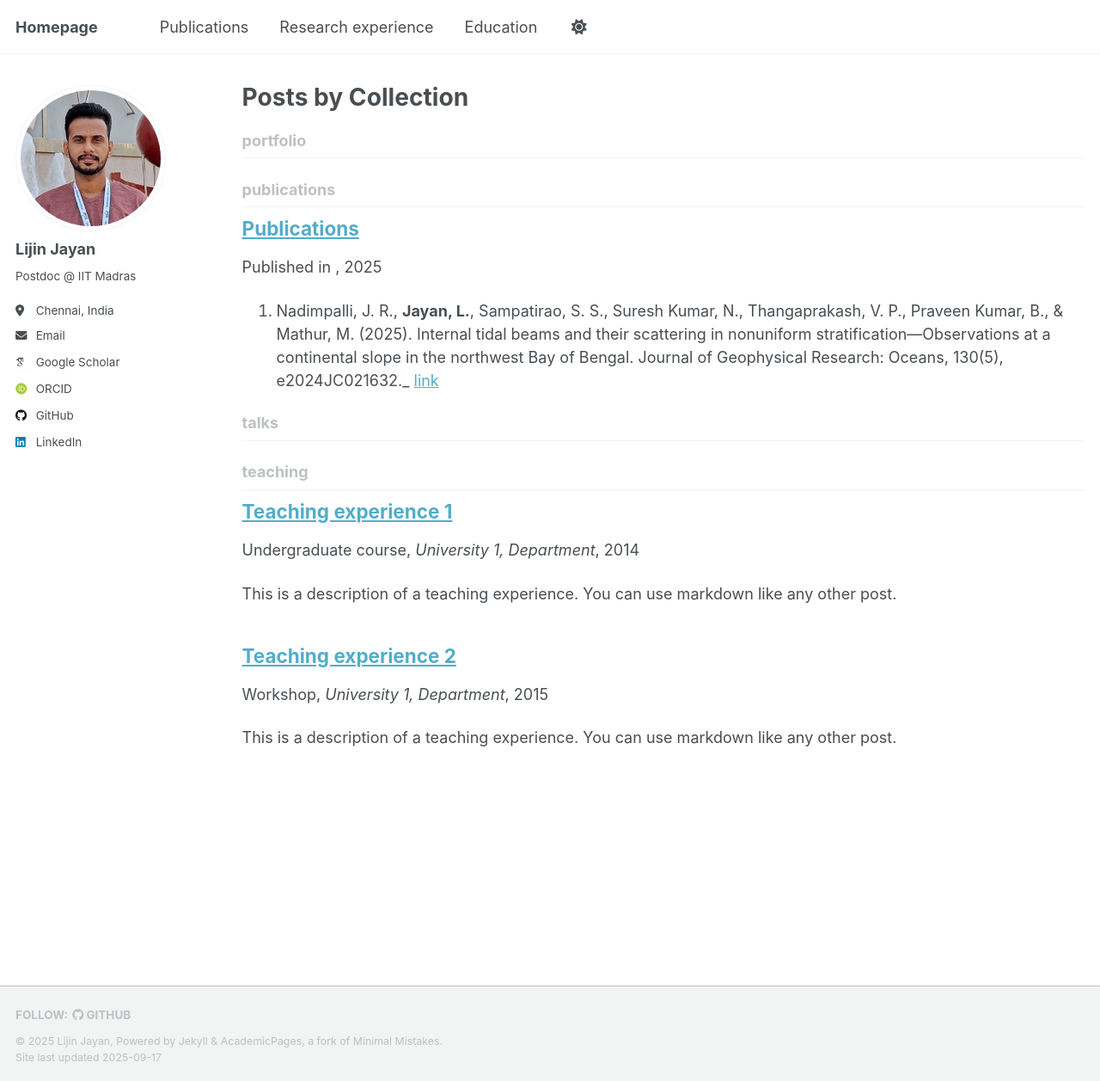
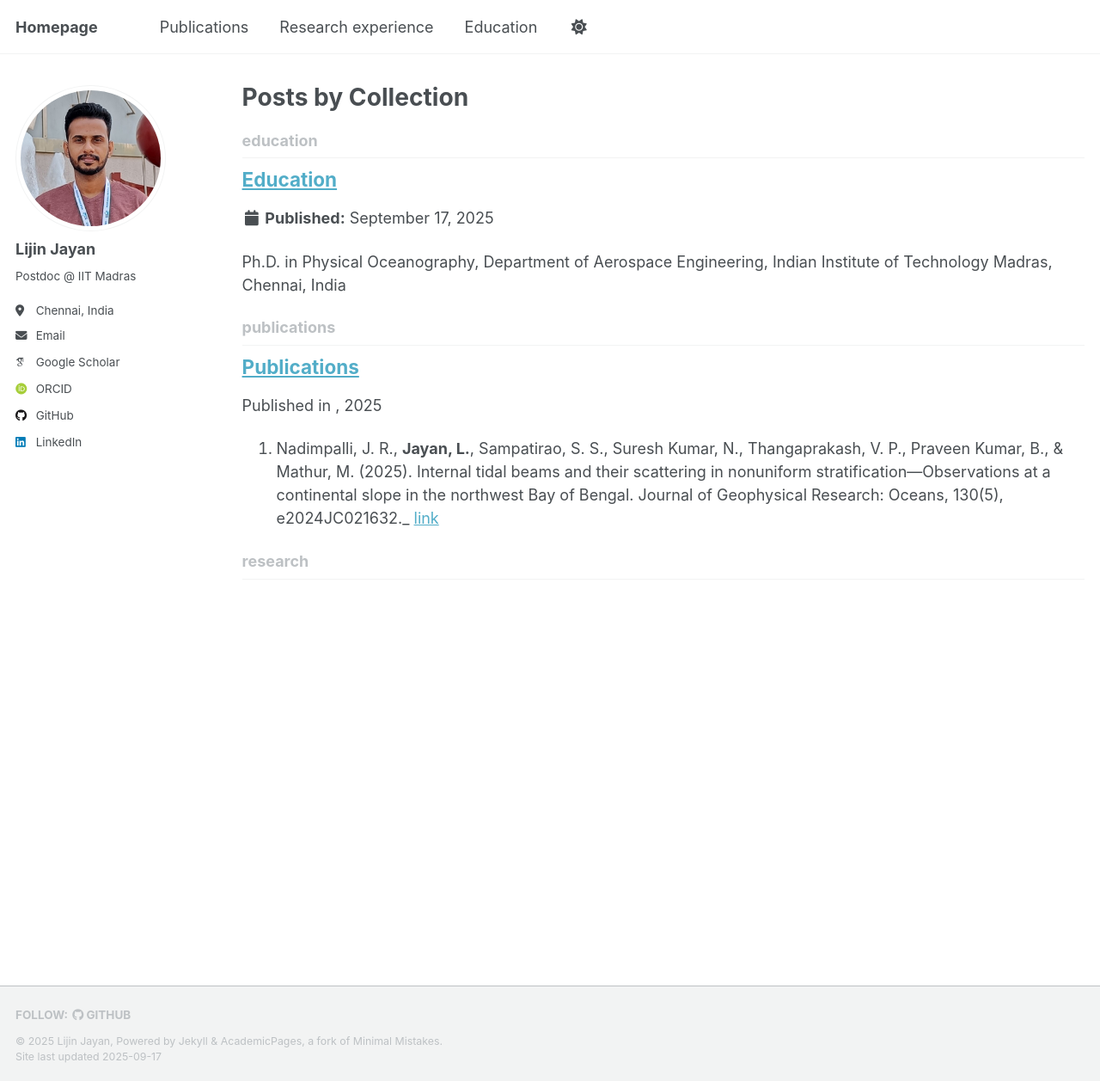
Before and after one commit to ljayan/ljayan.github.io, a Jekyll site: the page built from _pages/collection-archive.html, in a window 1280 px wide and 1257 px high. Shown: the whole window at 86% size. Built offline with Jekyll 4.4.1, drawn with Linux system fonts in a browser that asks for light colours; some web fonts are replaced; part of the change alters nothing that is shown.

Commit message:
Update _config.yml

```diff
--- a/_config.yml
+++ b/_config.yml
@@ -218,16 +218,13 @@ kramdown:
 
 # These settings control the types of collections used by the template
 collections:
-  teaching:
-    output: true
-    permalink: /:collection/:path/
   publications:
     output: true
     permalink: /:collection/:path/
-  portfolio:
+  research:
     output: true
     permalink: /:collection/:path/
-  talks:
+  education:
     output: true
     permalink: /:collection/:path/
 
```
